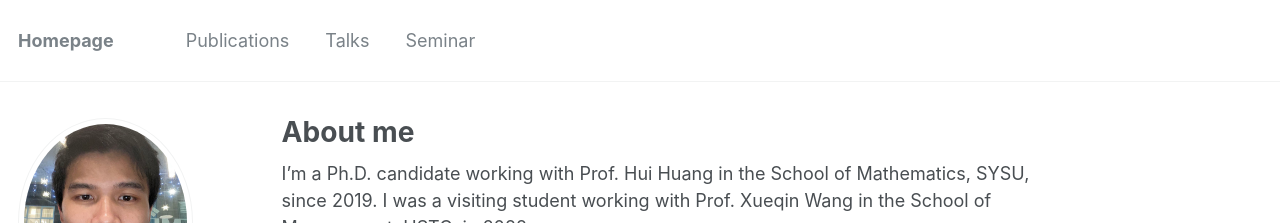
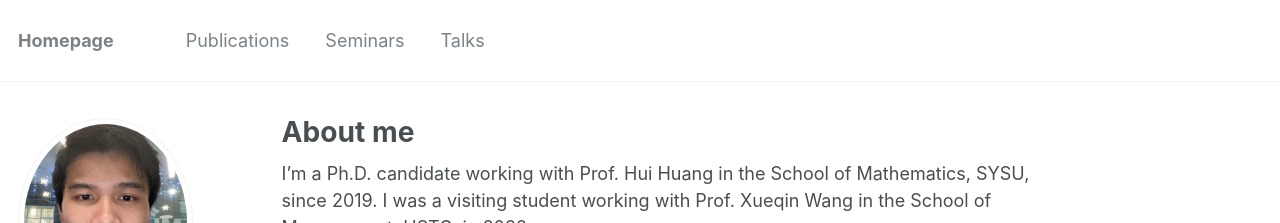
Before and after one commit to Tan-jianbin/Tan-jianbin.github.io, a Jekyll site: the page built from _pages/about.md, in a window 1280 px wide. Shown: the top 223 px of the page. Built offline with Jekyll 4.4.1, drawn with Linux system fonts in a browser that asks for light colours.

Commit message:
Update navigation.yml

```diff
--- a/_data/navigation.yml
+++ b/_data/navigation.yml
@@ -3,8 +3,8 @@ main:
   - title: "Publications"
     url: /publications/
 
+  - title: "Seminars"
+    url: /teaching/
+
   - title: "Talks"
     url: /talks/
-
-  - title: "Seminar"
-    url: /teaching/
```
